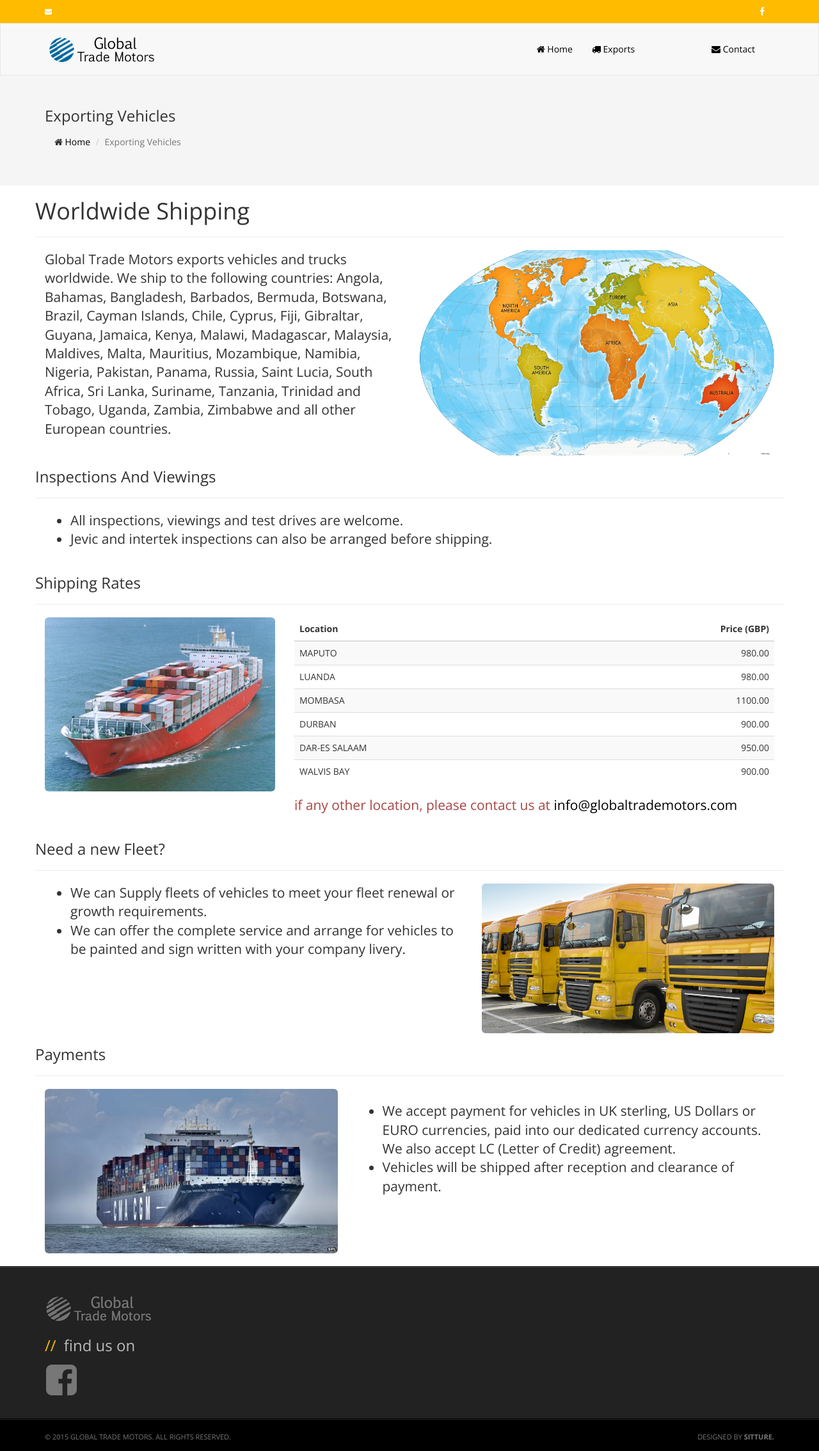
After one commit to sitture/trade-motors, a Django app: template static/templates/exports_page.html in a window 1280 px wide. The commit adds this page. Shown: the whole page at 64% size. Run offline with Django 3.2, Linux system fonts and the light colour scheme; the template is opened without the code that fills it: values that come from a table or form of the project are taken from there, others are empty; data comes from the database, SQL or seed files in the repository; parts of the project's set-up code (start-up, migrations or seed data) failed here and were passed over; some libraries are stand-ins or nearby versions.

Commit message:
T52: adding a exports page to main nav

```diff
--- a/src/gp_cars/tests.py
+++ b/src/gp_cars/tests.py
@@ -79,6 +79,12 @@ class ProjectTests(TestCase):
             response.status_code, 200
         )
 
+    def test_exports_page(self):
+        response = self.client.get(reverse('exports'))
+        self.assertEqual(
+            response.status_code, 200
+        )
+
     def test_contact_us_page(self):
         response = self.client.get(reverse('contact'))
         self.assertEqual(
--- a/src/gp_cars/urls.py
+++ b/src/gp_cars/urls.py
@@ -19,11 +19,12 @@ from django.conf.urls.static import static
 from django.conf import settings
 from django.views.generic import TemplateView
 from vehicles.views import home_page, category_page, \
-    vehicle_detail_page, contact_page
+    vehicle_detail_page, contact_page, exports_page
 
 urlpatterns = [
     url(r'^$', home_page, name='home'),
     url(r'^about-us$', home_page, name='about'),
+    url(r'^exports$', exports_page, name='exports'),
     url(r'^contact-us$', contact_page, name='contact'),
     url(r'^category/(?P<slug>[-a-zA-Z0-9]+)/$',
         category_page, name='category'),
--- a/static/templates/base.html
+++ b/static/templates/base.html
@@ -76,6 +76,7 @@
                     <div class="collapse navbar-collapse navbar-right">
                         <ul class="nav navbar-nav">
                             <li class="active"><a href="{% url 'home' %}"><i class="fa fa-home"></i> Home</a></li>
+                            <li><a href="{% url 'exports' %}"><i class="fa fa-truck"></i> Exports</a></li>
                             <!-- <li><a href="{% url 'about' %}"><i class="fa fa-briefcase"></i> About Us</a></li> -->
                             <!--Categories -->
                             {% for category in all_categories %}
--- /dev/null
+++ b/static/templates/exports_page.html
@@ -0,0 +1,123 @@
+{% extends "base.html" %}
+{% load staticfiles %}
+
+{% block pagetitle %}
+	Exporting Vehicles
+{% endblock %}
+
+{% block content %}
+	<div id="content">
+		<div class="page-title">
+			<div class="container">
+                <h3>Exporting Vehicles</h3>
+                <ul class="breadcrumb">
+                    <li><span class="fa fa-home">&nbsp;</span><a href="{% url 'home' %}">Home</a></li>
+                    <li class="active">Exporting Vehicles</li>
+                </ul><!--end breadcrumb -->
+            </div>
+		</div><!--end page-title -->
+<!-- start main container -->
+		<div class="container">
+			<div class="row">
+				<h1>Worldwide Shipping</h3><hr />
+				<div class="col-sm-6">
+					<p class="lead text-justified">
+						Global Trade Motors exports vehicles and trucks worldwide. We ship to the following countries: Angola, Bahamas, Bangladesh, Barbados, Bermuda, Botswana, Brazil, Cayman Islands, Chile,  Cyprus, Fiji, Gibraltar, Guyana, Jamaica, Kenya, Malawi, Madagascar, Malaysia, Maldives, Malta, Mauritius, Mozambique, Namibia, Nigeria, Pakistan, Panama, Russia, Saint Lucia, South Africa, Sri Lanka, Suriname, Tanzania, Trinidad and Tobago, Uganda, Zambia, Zimbabwe and all other European countries.
+					</p>
+				</div>
+				<div class="col-sm-6">
+					<img class="img-responsive img-rounded" src="{% static 'img/exports/worldwide.jpg' %}" />
+				</div>
+			</div>
+			<div class="row">
+				<h3>Inspections And Viewings</h3><hr />
+				<div class="col-sm-12">
+					<ul class="lead">
+						<li>All inspections, viewings and test drives are welcome.</li>
+						<li>Jevic and intertek inspections can also be arranged before shipping.</li>
+					</ul>
+				</div>
+			</div>
+			<div class="row">
+				<h3>Shipping Rates</h3><hr />
+				<div class="col-sm-4">
+					<img class="img-responsive img-rounded" src="{% static 'img/exports/shipping.jpg' %}" />
+				</div>
+				<div class="col-sm-8">
+					<table class="table table-striped">
+						<thead>
+							<tr>
+								<th>
+									Location
+								</th>
+								<th class="text-right">
+									Price (GBP)
+								</th>
+							</tr>
+						</thead>
+						<tr>
+							<td>MAPUTO</td>
+							<td class="text-right">980.00</td>
+						</tr>
+						<tr>
+							<td>LUANDA</td>
+							<td class="text-right">980.00</td>
+						</tr>
+						<tr>
+							<td>MOMBASA</td>
+							<td class="text-right">1100.00</td>
+						</tr>
+						<tr>
+							<td>DURBAN</td>
+							<td class="text-right">900.00</td>
+						</tr>
+						<tr>
+							<td>DAR-ES SALAAM</td>
+							<td class="text-right">950.00</td>
+						</tr>
+						<tr>
+							<td>WALVIS BAY</td>
+							<td class="text-right">900.00</td>
+						</tr>
+					</table>
+					<p class="lead text-danger">
+						if any other location, please contact us at <a href="mailto:#">info@globaltrademotors.com</a>
+					</p>
+				</div>
+			</div>
+			<div class="row">
+				<h3>Need a new Fleet?</h3><hr />
+				<div class="col-sm-7">
+					<ul class="lead">
+						<li>
+							We can Supply fleets of vehicles to meet your fleet renewal or growth requirements.
+						</li>
+						<li>
+							We can offer the complete service and arrange for vehicles to be painted and sign written with your company livery.
+						</li>
+					</ul>
+				</div>
+				<div class="col-sm-5">
+					<img class="img-responsive img-rounded" src="{% static 'img/exports/fleet.jpg' %}" />
+				</div>
+			</div>
+			<div class="row">
+				<h3>Payments</h3><hr />
+				<div class="col-sm-5">
+					<img class="img-responsive img-rounded" src="{% static 'img/exports/payment.jpg' %}" />
+				</div>
+				<div class="col-sm-7">
+					<br />
+					<ul class="lead">
+						<li>
+							We  accept payment for vehicles in UK sterling, US Dollars or EURO currencies, paid into our dedicated currency accounts. We also accept LC (Letter of Credit) agreement.
+						</li>
+						<li>
+							Vehicles will be shipped after reception and clearance of payment.
+						</li>
+					</ul>
+				</div>
+			</div>
+		</div><!-- end main container -->
+	</div>
+{% endblock %}
```
Also changed, not shown: src/vehicles/views.py (+8 -0 lines), static/static/img/exports/fleet.jpg (added), static/static/img/exports/payment.jpg (added), static/static/img/exports/shipping.jpg (added), static/static/img/exports/worldwide.jpg (added).
